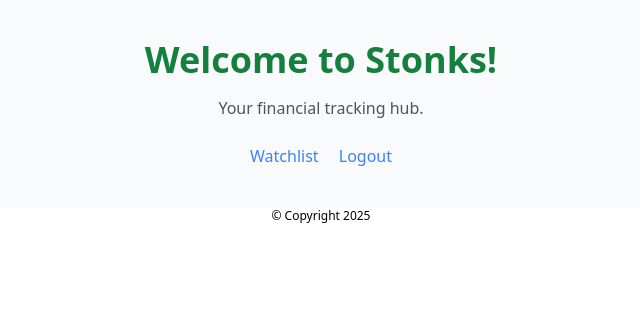
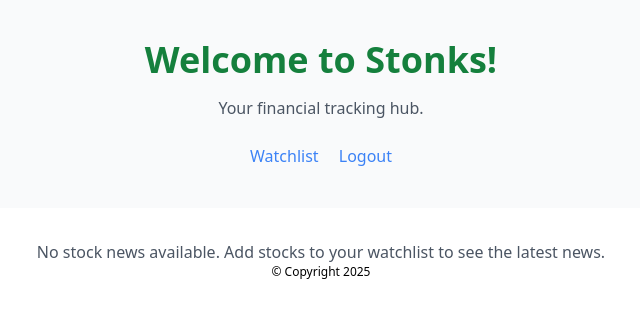
Before and after one commit to funburak/Stonks, a Flask app: page / in a window 1280 px wide. Shown: the top 318 px of the page, without its empty margins (319-959 px from the left). Run offline with Flask 3, Linux system fonts and the light colour scheme; the visitor is signed in with stand-in values (Sample User, id 1); some libraries are stand-ins or nearby versions.

Commit message:
Added Stock News to the Homepage and used Caching

```diff
--- a/pyproject.toml
+++ b/pyproject.toml
@@ -16,7 +16,9 @@ dependencies = [
     "wtforms[email] (>=3.2.1,<4.0.0)",
     "flask-sqlalchemy (>=3.1.1,<4.0.0)",
     "flask-mail (>=0.10.0,<0.11.0)",
-    "pyjwt (>=2.10.1,<3.0.0)"
+    "pyjwt (>=2.10.1,<3.0.0)",
+    "requests (>=2.32.3,<3.0.0)",
+    "flask-caching (>=2.3.0,<3.0.0)"
 ]
 
 
--- a/stonks/app.py
+++ b/stonks/app.py
@@ -1,3 +1,4 @@
+import requests
 from flask import Flask, render_template, request, redirect, url_for, session, flash
 
 from stonks.forms import SignupForm, LoginForm, ForgotPasswordForm, ChangePasswordForm
@@ -5,6 +6,9 @@ from stonks.models import User, Stock, Watchlist, database
 from stonks.config import config
 from stonks.mail import MailHandler
 from flask_wtf.csrf import CSRFProtect
+
+from flask_caching import Cache
+from datetime import datetime
 
 app = Flask(__name__, template_folder="../templates")
 
@@ -15,6 +19,8 @@ csrf = CSRFProtect(app)
 mail_handler = MailHandler(app)
 
 database.init_app(app)
+
+cache = Cache(app)
 
 with app.app_context():
     database.create_all()
@@ -38,10 +44,32 @@ with app.app_context():
 @app.route('/')
 def homepage():
     if 'username' in session:
-        return render_template('homepage.html')
+        user = User.query.filter_by(username=session['username']).first()
+        if user and user.watchlist:
+            stock_symbols = [stock.symbol for stock in user.watchlist.stocks]
+            stock_news = {}
+
+            for symbol in stock_symbols:
+                stock_news[symbol] = get_stock_news(symbol)
+
+            return render_template('homepage.html',stock_news=stock_news)
     else:
         flash("You must be logged in to view this page", 'danger')
         return redirect(url_for('login'))
+
+    return render_template('homepage.html', stock_news={})
+
+@cache.memoize(timeout=600) # Cache for 10 minutes
+def get_stock_news(symbol):
+    today = datetime.now().date()
+    yesterday = today.replace(day=today.day - 1)
+    url = f"https://finnhub.io/api/v1/company-news?symbol={symbol}&from={yesterday}&to={today}&token={app.config['FINNHUB_API_KEY']}"
+    response = requests.get(url)
+    if response.status_code == 200:
+        print(f"Requesting news for {symbol}")
+        return response.json()[:2]
+    return []
+
 
 @app.route('/watchlist', methods=['GET', 'POST'])
 def watchlist_page():
@@ -63,6 +91,8 @@ def watchlist_page():
                 else:
                     user_watchlist.stocks.append(stock)
                     database.session.commit()
+
+                    cache.delete_memoized(get_stock_news, stock_symbol)
             else:
                 flash('Stock not found', 'danger')
 
@@ -90,6 +120,8 @@ def delete_stock(stock_id):
         if stock in user_watchlist.stocks:
             user_watchlist.stocks.remove(stock)
             database.session.commit()
+
+            cache.delete_memoized(get_stock_news, stock.symbol)
     else:
         flash('Please login to view your watchlist', 'danger')
         return redirect(url_for('login'))
--- a/stonks/config.py
+++ b/stonks/config.py
@@ -17,4 +17,9 @@ class Config:
     MAIL_USE_SSL = True
     MAIL_DEFAULT_SENDER = "stonks@example.com"
 
+    FINNHUB_API_KEY = os.getenv('FINNHUB_API_KEY')
+
+    CACHE_TYPE = 'simple'
+    CACHE_DEFAULT_TIMEOUT = 600 # 10 minutes
+
 config = Config()
--- a/templates/auth/signup.html
+++ b/templates/auth/signup.html
@@ -1,4 +1,4 @@
-{% extends "base.html" %} {% block title %}Login{% endblock %} {% block
+{% extends "base.html" %} {% block title %}Signup{% endblock %} {% block
 	content%}
 	<div class="flex min-h-full flex-col justify-center px-6 py-12 lg:px-8">
 	  <div class="sm:mx-auto sm:w-full sm:max-w-sm">
--- a/templates/base.html
+++ b/templates/base.html
@@ -4,7 +4,7 @@
     {% block head %}
     <meta charset="UTF-8" />
     <meta name="viewport" content="width=device-width, initial-scale=1.0" />
-    <title>{% block title %}{% endblock %} | stonks</title>
+    <title>{% block title %}{% endblock %}</title>
     <script src="https://cdn.tailwindcss.com?plugins=forms"></script>
     {% endblock %}
   </head>
--- a/templates/homepage.html
+++ b/templates/homepage.html
@@ -16,4 +16,30 @@
         {% endif %}
     </nav>
 </div>
+
+{% if stock_news %}
+<div class="max-w-4xl mx-auto mt-8">
+    <h2 class="text-2xl font-semibold text-center">Latest Stock News From Your Watchlist</h2>
+
+    {% for symbol, news in stock_news.items() %}
+    <div class="bg-white shadow-lg rounded-lg p-4 mt-6">
+        <h3 class="text-xl font-bold text-gray-800">{{ symbol }}</h3>
+        <ul class="list-disc pl-5 mt-2">
+            {% for article in news %}
+            <li class="mt-2">
+                <a href="{{ article.url }}" target="_blank" class="text-blue-500 hover:underline">
+                    {{ article.headline }}
+                </a>
+                <p class="text-sm text-gray-600">{{ article.summary }}</p>
+            </li>
+            {% endfor %}
+        </ul>
+    </div>
+    {% endfor %}
+</div>
+{% else %}
+<div class="text-center mt-8">
+    <p class="text-gray-600">No stock news available. Add stocks to your watchlist to see the latest news.</p>
+</div>
+{% endif %}
 {% endblock %}
```
Also changed, not shown: 1 other file.
